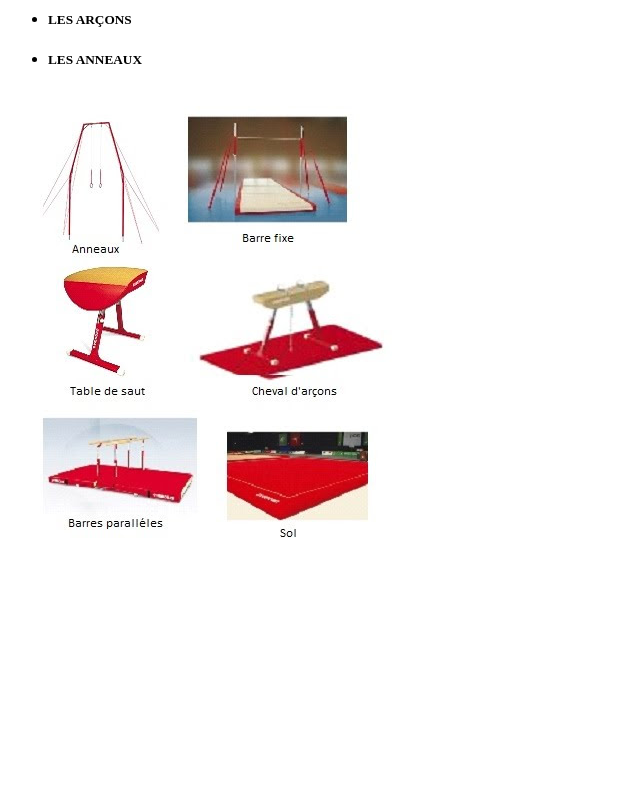
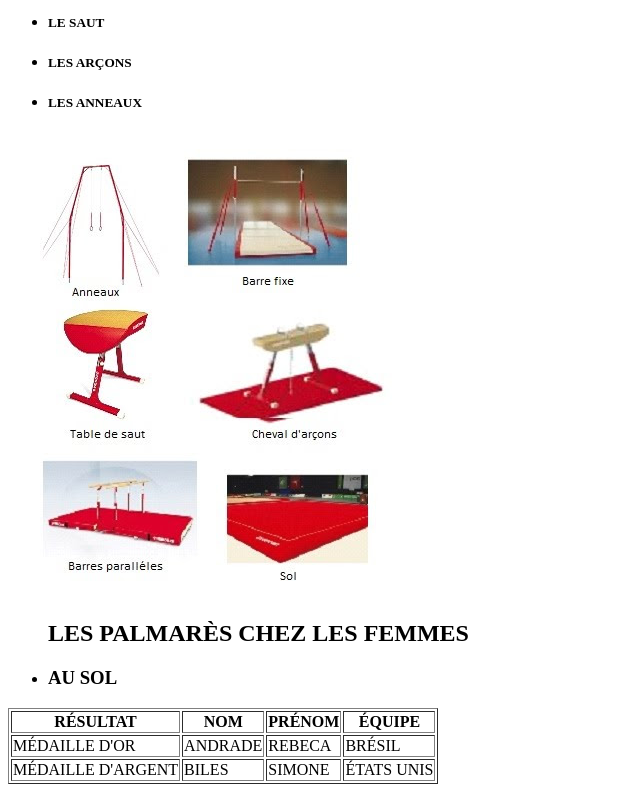
Before and after one commit to malia-rkt/malia, a plain HTML site: page index.HTML in a window 1280 px wide. Shown: the part 1070-1870 px from the top of the page, without its empty margins (0-640 px from the left). Before the commit the page ends 1643 px from the top, so only its background shows below. Drawn offline with Linux system fonts and the light colour scheme.

Commit message:
test portefolio n°1 + tableau

```diff
--- a/index.HTML
+++ b/index.HTML
@@ -7,24 +7,26 @@
     <title>portefolio de mahaliana</title>
 </head>
 <body>
-    <h1>portefolio mahaliana</h1>
+    <h1>portefolio malia</h1>
     <h3>LES JEUX OLYMPIQUE 2024</h3>
+    <br>
     <p>
+       <h2>LA GYMNASTIQUE ARTISTIQUE</h2>
 
-    <ul>
-       <li><h4>LA GYMNASTIQUE ARTISTIQUE</h4></li>
-    </ul>
        <img id="JO2024" width="300" height="200" src="photo JO 2024.jpg" alt="photo des JO 2024">
       <h3>La gymnastique artistique est une discipline athlétique consistant à enchaîner des mouvement acrobatiques sur différents agrès.</h3>
     <br>
     <ul><h4>DANS LA CATÉGORIE FÉMININES :</h4>
+
       <li><h5>LE SOL</h5></li>
       <li><h5>LES BARRES ASYMÉTRIQUES</h5></li>
       <li><h5>LE SAUT</h5></li>
       <li><h5>LA POUTRE</h5></li>
       </ul>
       <img src="les agrès féminis.jpg" alt="les agrès féminins">
+
       <ul><h4>DANS LA CATÉGORIE MASCULINE :</h4>
+
         <li><h5>LE SOL</h5></li>
         <li><h5>LES BARRES PARALLÈLES</h5></li>
         <li><h5>LA BARRE FIXE</h5></li>
@@ -34,6 +36,37 @@
         </ul>
         <img src="les agrès masculins.jpg" alt="les agrès masculins">
 
+        <ul><h2>LES PALMARÈS CHEZ LES FEMMES</h2>
+
+       <li><h3>AU SOL</h3></li>
+       </ul>
+
+        <table border="1">
+          <thead>
+            <tr>
+              <th>RÉSULTAT</th>
+              <th>NOM</th>
+              <th>PRÉNOM</th>
+              <th>ÉQUIPE</th>
+            </tr>
+          </thead>
+          <tr>
+            <td>MÉDAILLE D'OR</td>
+            <td>ANDRADE</td>
+            <td>REBECA</td>
+            <td>BRÉSIL</td>
+          </tr>
+
+          <tr>
+            <td>MÉDAILLE D'ARGENT</td>
+            <td>BILES</td>
+            <td>SIMONE</td>
+            <td>ÉTATS UNIS</td>
+          </tr>
+
+        </table>
+
+
     </p>
 </body>
 </html>
```
